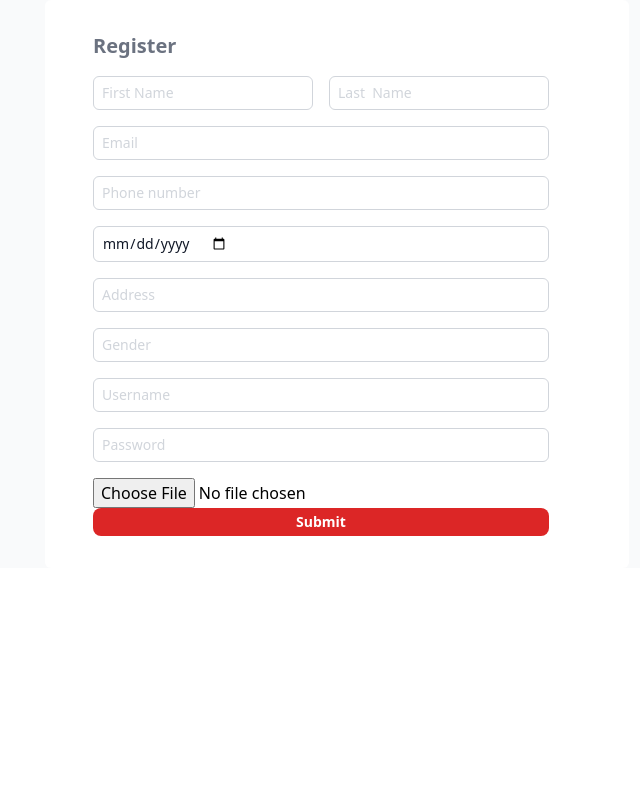
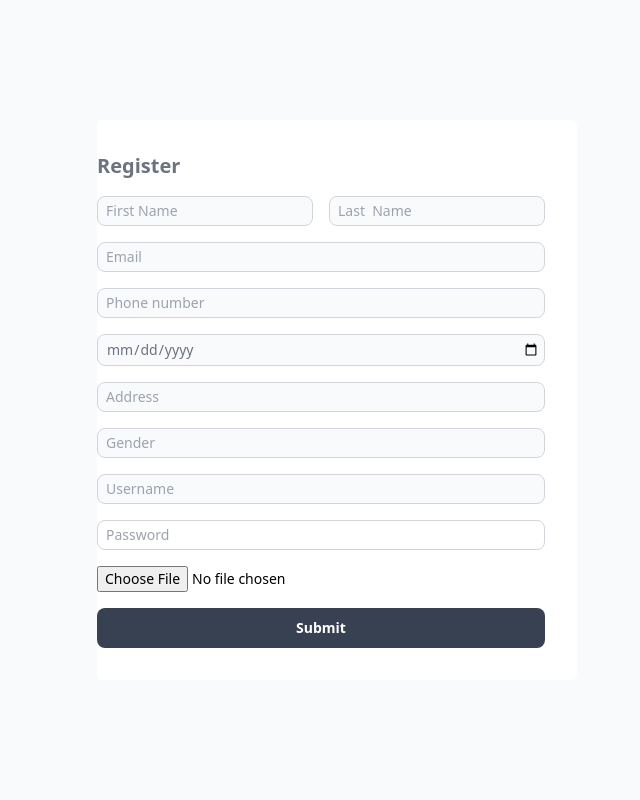
Before and after one commit to shaongitbd/socialz, a PHP site: page /register.php in a window 1280 px wide. Shown: the whole page, without its empty margins (303-943 px from the left). Run offline with PHP 8.4, Linux system fonts and the light colour scheme; some libraries are stand-ins or nearby versions.

Commit message:
update profile added

```diff
--- a/register.php
+++ b/register.php
@@ -74,26 +74,27 @@ header("Location: home.php");
 
 
 echo
-'<form action="register.php" method="post" enctype="multipart/form-data"><div class="flex justify-center items-center bg-gray-50">
 
-  <div class="bg-white grid grid-cols-4 gap-4  px-12 py-8 rounded-md">
+'
 
-    <h1 class="text-gray-500 text-xl col-span-6 font-semibold"> Register </h1>
+<div class="h-screen flex justify-center items-center  bg-gray-50"><form action="register.php" method="post" enctype="multipart/form-data"><div class="flex  items-center bg-gray-50">
+
+  <div class="bg-white grid grid-cols-4 gap-4 py-8 rounded-md">
+
+    <h1 class="text-gray-500 text-xl col-span-6 font-semibold"> Register   </h1>
     <?php echo $_SESSION["message"]?>
     <div class="col-span-2"  >
-    <div class="bg-white justify-center border-gray-300 px-2 py-1.5 border border-gray-300 rounded-md">
-    <input class="block text-gray-900  text-sm placeholder-gray-300" type="text" id="fname" name="fname" required placeholder="First Name"/>
+    <input class="bg-gray-50 border border-gray-300 text-gray-500 text-sm rounded-lg focus:ring-blue-500 focus:border-blue-500 block w-full pl-2 p-1" type="text" id="fname" name="fname" required placeholder="First Name" />
 
 
-  </div>
+
 </div>
 
 <div class="col-span-2">
-    <div class=" bg-white justify-center border-gray-300 px-2 py-1.5 border border-gray-300  rounded-md">
-    <input class="block text-gray-900 text-sm placeholder-gray-300" type="text" id="lname" name="lname" required placeholder="Last  Name"/>
+    <input class="bg-gray-50 border border-gray-300 text-gray-500 text-sm rounded-lg focus:ring-blue-500 focus:border-blue-500 block w-full pl-2 p-1" type="text" id="lname" name="lname" required placeholder="Last  Name" />
 
 
-  </div>
+
 
 
 
@@ -101,73 +102,75 @@ echo
 
 
 <div class="col-span-4">
-  <div class="bg-white justify-center border-gray-300 px-2 py-1.5 border border-gray-300 rounded-md">
-  <input class="block text-gray-900 text-sm placeholder-gray-300" type="text" id="email" name="email" required placeholder="Email"/>
+
+  <input class="bg-gray-50 border border-gray-300 text-gray-500 text-sm rounded-lg focus:ring-blue-500 focus:border-blue-500 block w-full pl-2 p-1" type="text" id="email" name="email" required placeholder="Email" />
 
 
-</div>
+
 </div>
 
 
 <div class="col-span-4">
-  <div class="bg-white justify-center border-gray-300 px-2 py-1.5  border border-gray-300 rounded-md">
-  <input class="block text-gray-900 text-sm placeholder-gray-300" type="text" id="phone_no" name="phone_no" required  placeholder="Phone number"/>
+
+  <input class="bg-gray-50 border border-gray-300 text-gray-500 text-sm rounded-lg focus:ring-blue-500 focus:border-blue-500 block w-full pl-2 p-1" type="text" id="phone_no" name="phone_no" required  placeholder="Phone number" />
 
 
-</div>
+
 </div>
 
 
 <div class="col-span-4">
-  <div class="bg-white justify-center border-gray-300 px-2 py-1.5  border border-gray-300 rounded-md">
-  <input class="block text-gray-900 text-sm placeholder-gray-300" type="date" id="dof" name="dof" required placeholder="Date of bith"/>
 
+  <input class="bg-gray-50 border border-gray-300 text-gray-500 text-sm rounded-lg focus:ring-blue-500 focus:border-blue-500 block w-full pl-2 p-1" type="date" id="dof" name="dof" required placeholder="Date of bith" />
 
-</div>
-</div>
-
-<div class="col-span-4">
-  <div class="bg-white justify-center border-gray-300 px-2 py-1.5  border border-gray-300 rounded-md">
-  <input class="block text-gray-900 text-sm placeholder-gray-300" type="text" id="address" name="address" required placeholder="Address"/>
-
-
-</div>
-</div>
-
-<div class="col-span-4">
-    <div class=" bg-white justify-center border-gray-300 px-2 py-1.5  border border-gray-300  rounded-md">
-    <input class="block text-gray-900 text-sm placeholder-gray-300" type="text" id="gender" name="gender" required placeholder="Gender"/>
-
-
-  </div>
 
 
 </div>
 
 <div class="col-span-4">
-  <div class="bg-white justify-center border-gray-300 px-2 py-1.5  border border-gray-300 rounded-md">
-  <input class="block text-gray-900 text-sm placeholder-gray-300" type="text" id="username" name="username" required placeholder="Username"/>
+
+  <input class="bg-gray-50 border border-gray-300 text-gray-500 text-sm rounded-lg focus:ring-blue-500 focus:border-blue-500 block w-full pl-2 p-1" type="text" id="address" name="address" required placeholder="Address" />
+
 
 
 </div>
-</div>
 
 <div class="col-span-4">
-  <div class="bg-white justify-center border-gray-300 px-2 py-1.5  border border-gray-300 rounded-md">
-  <input class="block text-gray-900 text-sm placeholder-gray-300" type="password" id="password" name="password" autocomplete="off" required placeholder="Password"/>
+
+    <input class="bg-gray-50 border border-gray-300 text-gray-500 text-sm rounded-lg focus:ring-blue-500 focus:border-blue-500 block w-full pl-2 p-1" type="text" id="gender" name="gender" required placeholder="Gender" />
+
 
 
 
 
 </div>
+
+<div class="col-span-4">
+
+  <input class="bg-gray-50 border border-gray-300 text-gray-500 text-sm rounded-lg focus:ring-blue-500 focus:border-blue-500 block w-full pl-2 p-1" type="text" id="username" name="username" required placeholder="Username" />
+
+
+
+</div>
+
+<div class="col-span-4">
+
+  <input class="bbg-gray-50 border border-gray-300 text-gray-500 text-sm rounded-lg focus:ring-blue-500 focus:border-blue-500 block w-full pl-2 p-1" type="password" id="password" name="password" autocomplete="off" required placeholder="Password" />
+
+
+
+
+
 </div>
 <div class="col-span-4">
-<input type="file" name="profile_pic">
-<button class="text-white block py-1 w-full  bg-red-600 rounded-lg text-sm font-semibold"  type="submit" > Submit </button>
+<input class="text-sm" type="file" name="profile_pic">
+<button class="mt-4 text-white block px-6 py-2.5  w-full  bg-gray-700 rounded-lg text-sm font-semibold"  type="submit" > Submit </button>
 </div>
 
 </div>
-</form>';
+</form>
+</div>
+';
 
        }
 
```
Also changed, not shown: Login.php (+16 -11 lines), edit_profile.php (added, +179 -0 lines), images/profile/pic.PNG (added).
